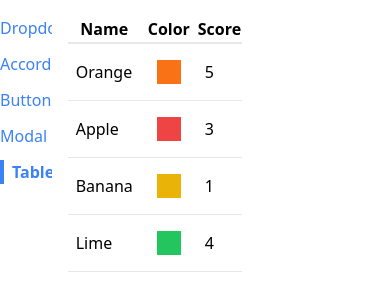
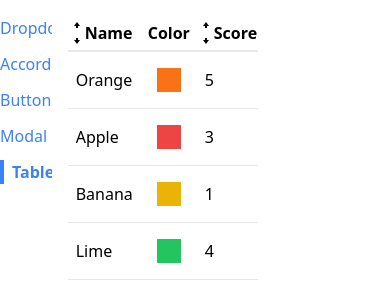
Before and after one commit to OmarShebl36/Customized-Components, a React (Create React App) app: page /table in a window 390 px wide. Shown: the top 302 px of the page. Built offline with nearby package versions, Linux system fonts and the light colour scheme.

Commit message:
feat: use SortableTable instead of Table

```diff
--- a/src/pages/TablePage.tsx
+++ b/src/pages/TablePage.tsx
@@ -1,4 +1,5 @@
-import Table, { Config } from "../components/Table";
+import SortableTable from "../components/SortableTable";
+import { Config } from "../components/Table";
 
 export interface Fruit {
     name: string;
@@ -31,14 +32,22 @@ function TablePage() {
     ];
 
     const config: Config[] = [
-        { label: "Name", render: (fruit: Fruit) => fruit.name },
+        {
+            label: "Name",
+            render: (fruit: Fruit) => fruit.name,
+            sortValue: (fruit: Fruit) => fruit.name,
+        },
         {
             label: "Color",
             render: (fruit: Fruit) => (
                 <div className={`m-2 p-3 ${fruit.color}`}></div>
             ),
         },
-        { label: "Score", render: (fruit: Fruit) => fruit.score },
+        {
+            label: "Score",
+            render: (fruit: Fruit) => fruit.score,
+            sortValue: (fruit: Fruit) => fruit.score,
+        },
     ];
 
     const keyFn = (key: Fruit) => {
@@ -47,7 +56,7 @@ function TablePage() {
 
     return (
         <div>
-            <Table data={data} config={config} keyFn={keyFn} />
+            <SortableTable data={data} config={config} keyFn={keyFn} />
         </div>
     );
 }
```
